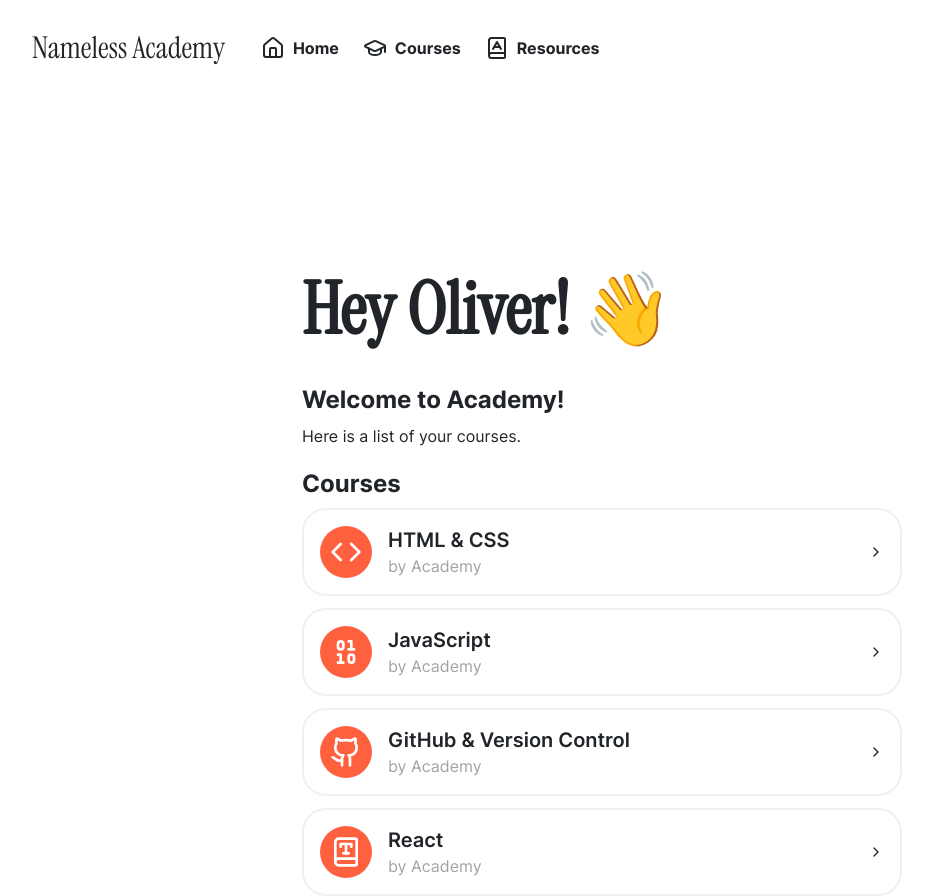
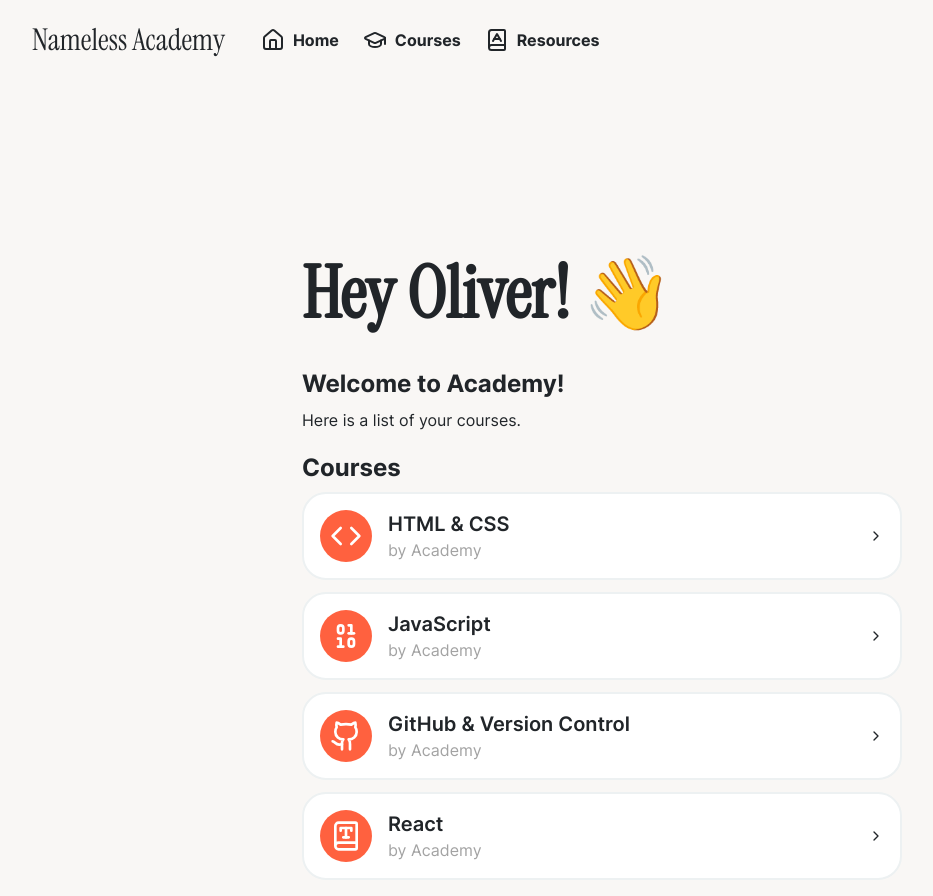
Before and after one commit to Corned/academy, a React (Vite) app in the folder client/: page / in a window 1280 px wide. Shown: the whole page, without its empty margins (8-941 px from the left). Built offline with nearby package versions, Linux system fonts and the light colour scheme.

Commit message:
background color is easier for the eyes

```diff
--- a/client/src/components/Navigation.tsx
+++ b/client/src/components/Navigation.tsx
@@ -46,7 +46,7 @@
   // const [isOpen, setIsOpen] = useState(false)
 
   return (
-    <div className="sticky flex flex-row items-center border-0 border-[#edf1f2] bg-white py-7">
+    <div className="sticky flex flex-row items-center border-0 border-[#edf1f2] bg-transparent py-5">
       {/* <NavigationItem icon={isOpen ? <MenuIcon /> : <XIcon />} alignLeft /> */}
 
       <p
--- a/client/src/index.css
+++ b/client/src/index.css
@@ -22,7 +22,7 @@
 body,
 #root,
 .App {
-  background-color: rgb(255, 255, 255);
+  background-color: #f9f7f5;
 }
 
 textarea {
```
